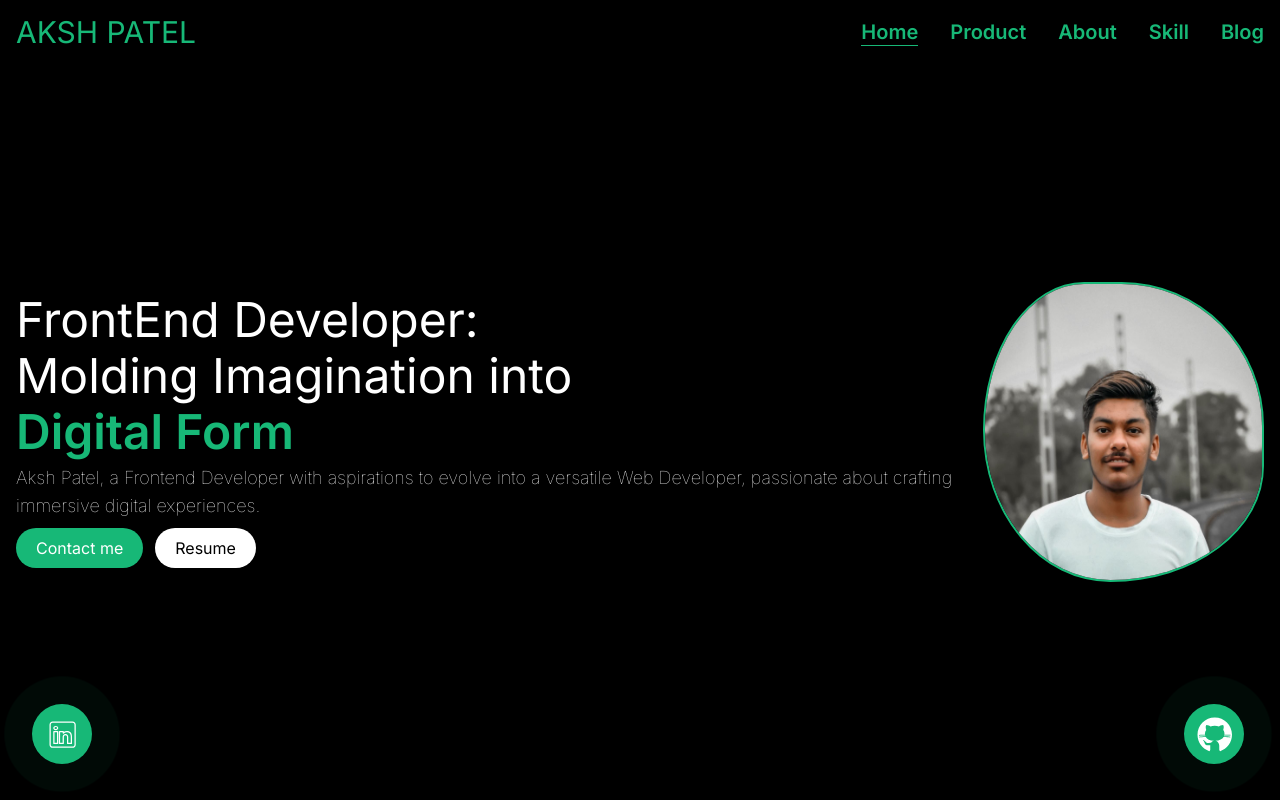
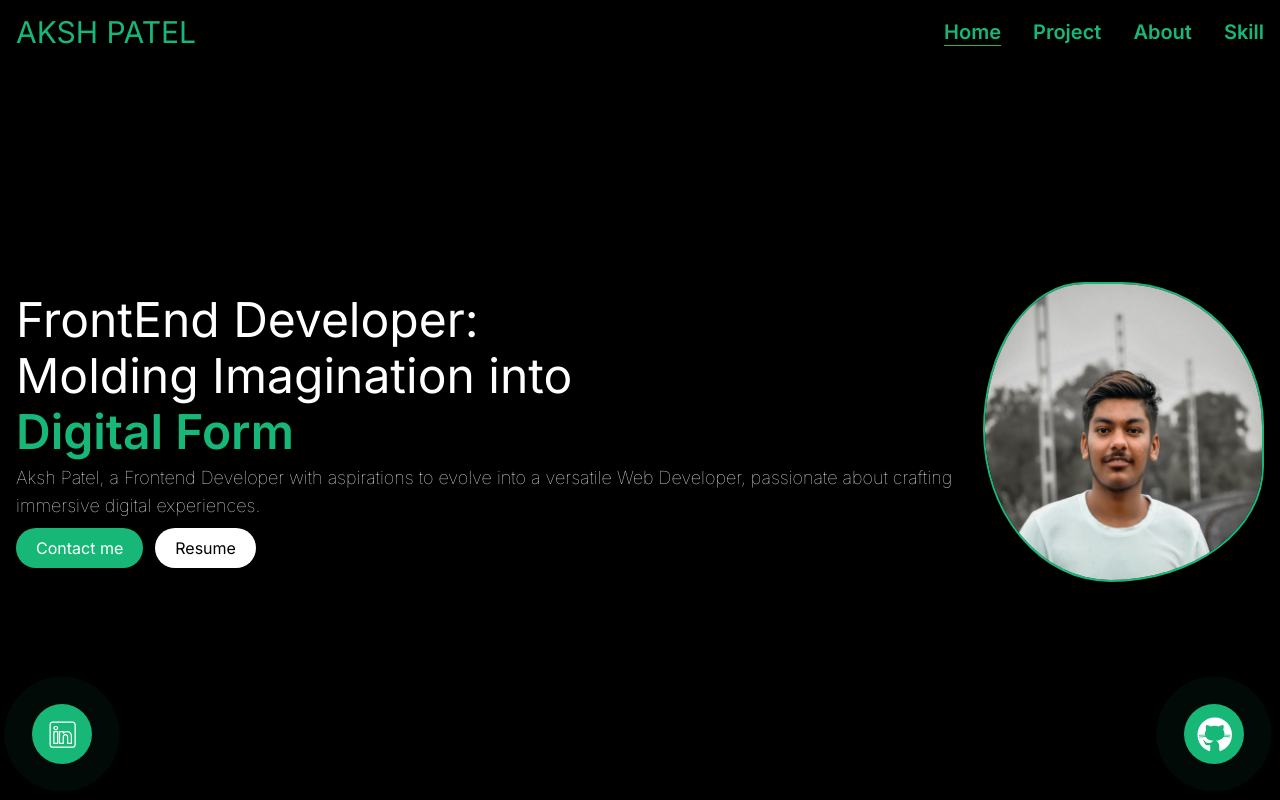
Before and after one commit to akshpatell/portfolio, a Next.js app: page / in a window 1280 px wide. Built offline with nearby package versions, Linux system fonts and the light colour scheme.

Commit message:
commit code(product into project)

```diff
--- a/src/app/product/page.jsx
+++ /dev/null
@@ -1,9 +0,0 @@
-import React from "react";
-
-const Product = () => {
-  return (
-    <div className="bg-gray-dark h-screen text-white">Product Coming Soon</div>
-  );
-};
-
-export default Product;
--- /dev/null
+++ b/src/app/project/page.jsx
@@ -0,0 +1,9 @@
+import React from "react";
+
+const Project = () => {
+  return (
+    <div className="bg-gray-dark h-screen text-white">Project Coming Soon</div>
+  );
+};
+
+export default Project;
--- a/src/components/Header/index.jsx
+++ b/src/components/Header/index.jsx
@@ -6,13 +6,13 @@ import { usePathname } from "next/navigation";
 
 const navbarData = [
   { title: "Home", link: "/" },
-  { title: "Product", link: "/product" },
+  { title: "Project", link: "/project" },
   { title: "About", link: "/about" },
   {
     title: "Skill",
     link: "/skill",
   },
-  { title: "Blog", link: "/blog" },
+  // { title: "Blog", link: "/blog" },
 ];
 
 const Header = () => {
```
